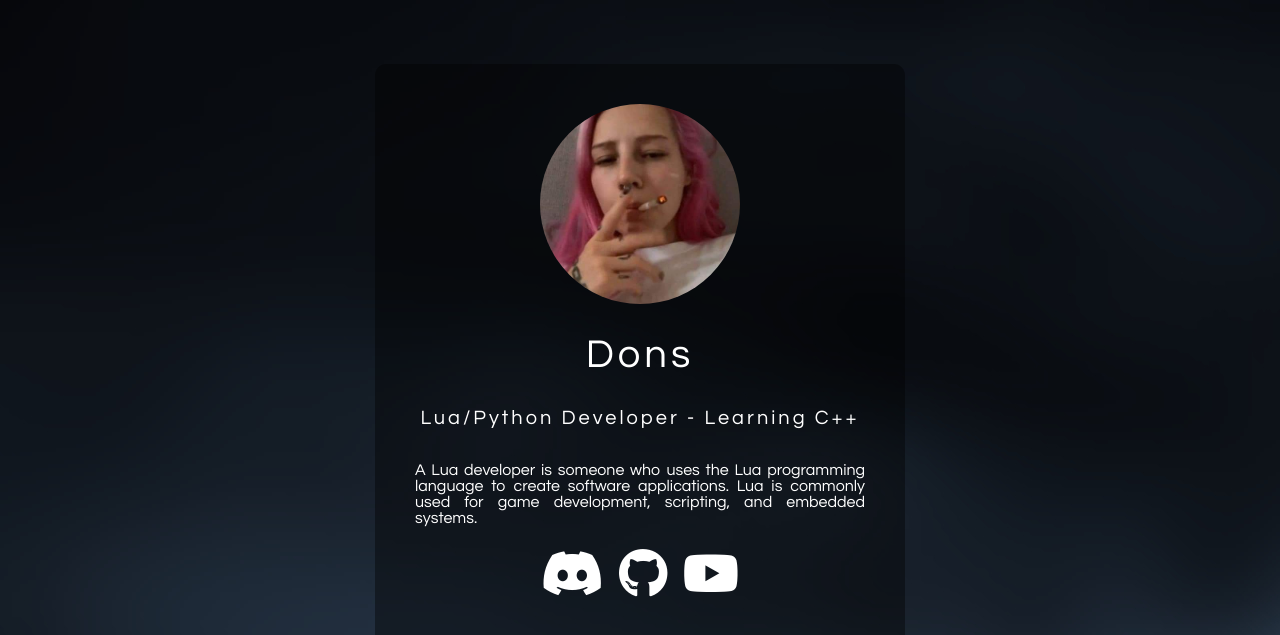
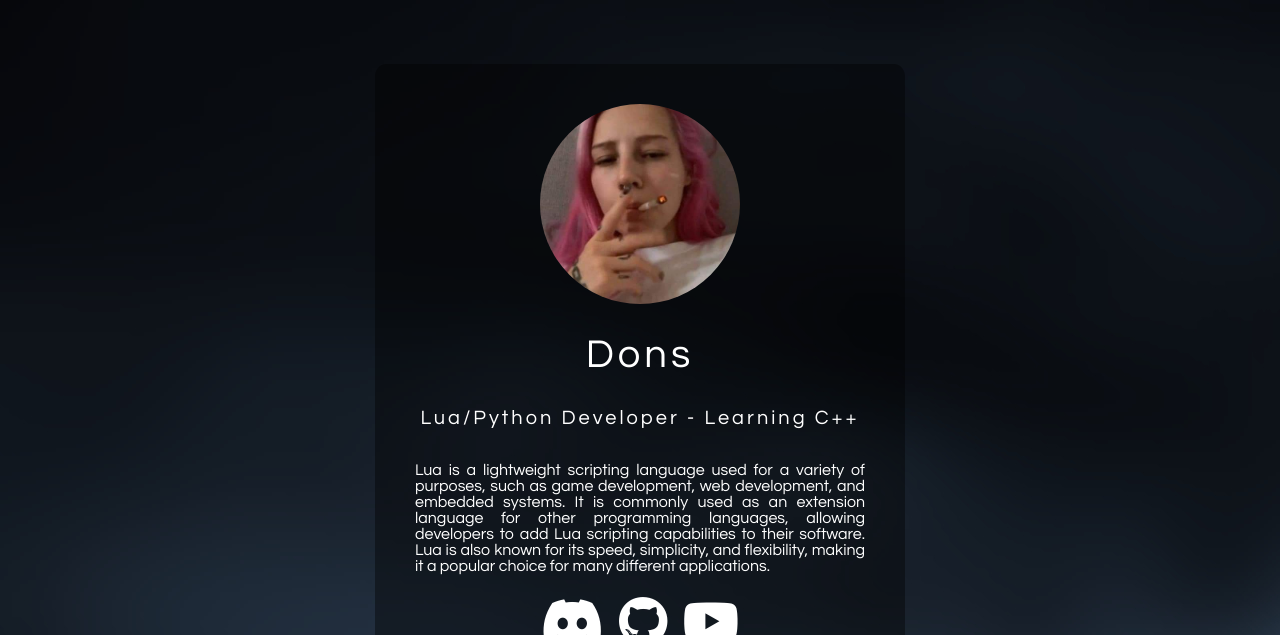
Before and after one commit to DesseUwU/dons, a plain HTML site: page index.html in a window 1280 px wide. Shown: the top 635 px of the page. Drawn offline with Linux system fonts and the light colour scheme.

Commit message:
Update index.html

```diff
--- a/index.html
+++ b/index.html
@@ -12,7 +12,7 @@
             <img src="profile.png" alt="" class="box-img">
             <h1>Dons</h1>
             <h5>Lua/Python Developer - Learning C++</h5>
-            <p>A Lua developer is someone who uses the Lua programming language to create software applications. Lua is commonly used for game development, scripting, and embedded systems.</p>
+            <p>Lua is a lightweight scripting language used for a variety of purposes, such as game development, web development, and embedded systems. It is commonly used as an extension language for other programming languages, allowing developers to add Lua scripting capabilities to their software. Lua is also known for its speed, simplicity, and flexibility, making it a popular choice for many different applications.</p>
             <ul>
                 <li class="discord-icon"><a href="Dons#1520"><i class="fa-brands fa-discord"></i></a></li>
                 <li class="github-icon"><a href="https://github.com/DesseUwU"><i class="fa-brands fa-github"></i></a></li>
```
